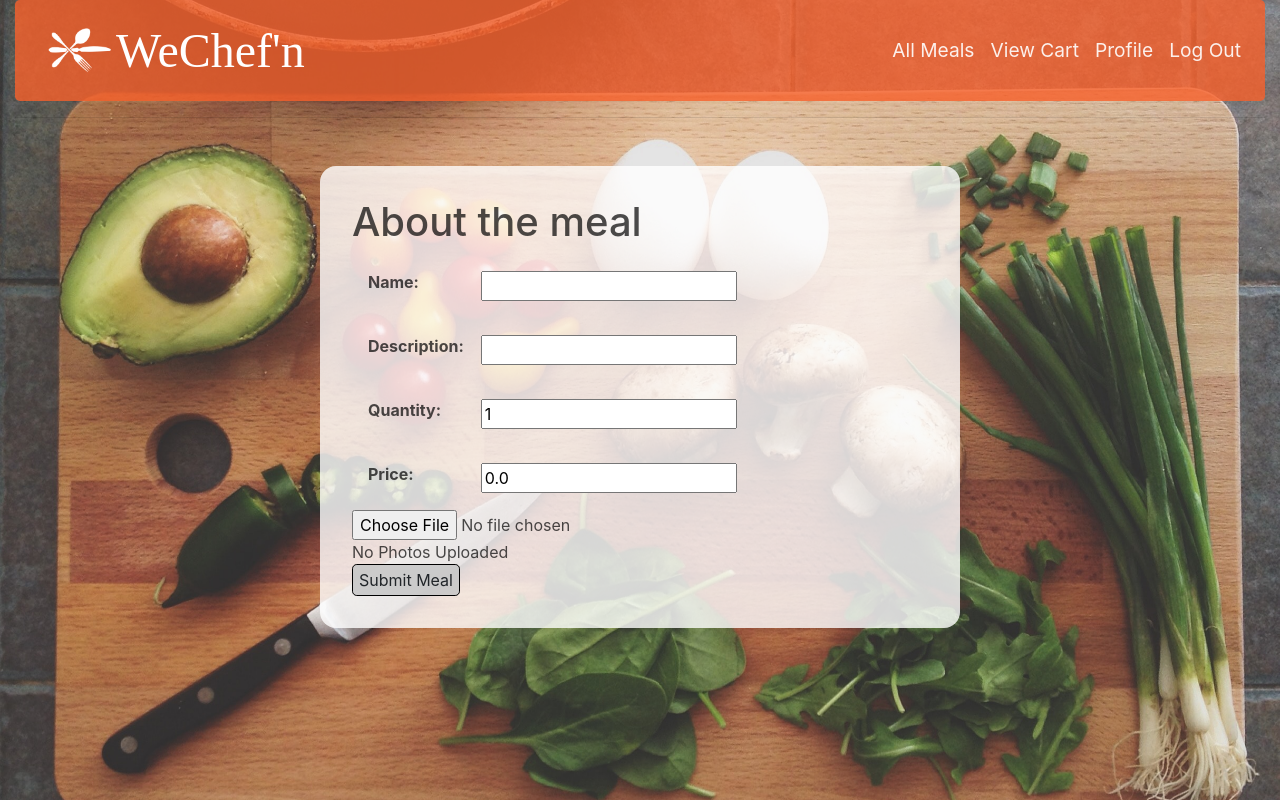
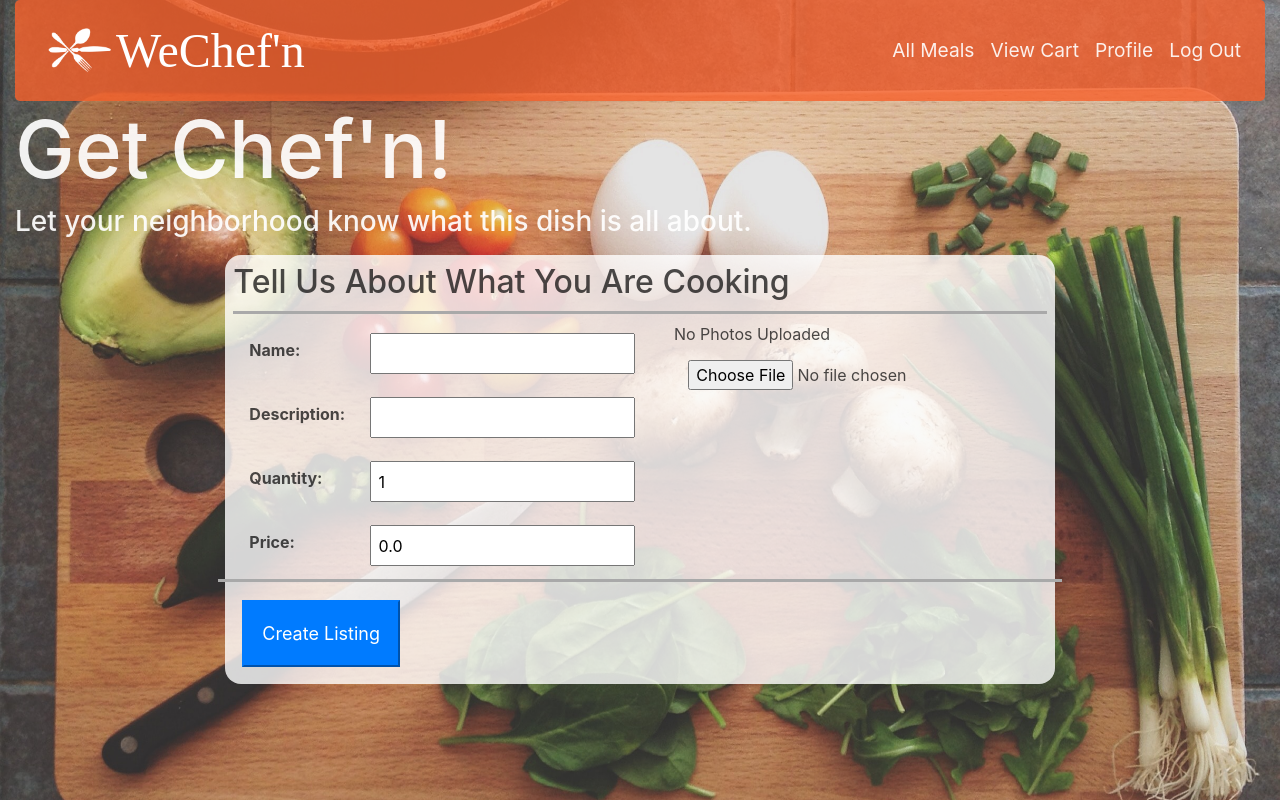
Before and after one commit to franics925/cook_around, a Django app: page /meals/create/ in a window 1280 px wide. Run offline with Django 3.2, Linux system fonts and the light colour scheme; the visitor is signed in with stand-in values (Sample User, id 1); some libraries are stand-ins or nearby versions.

Commit message:
make styling and html changes for index, meal form and detail

```diff
--- a/main_app/static/css/style.css
+++ b/main_app/static/css/style.css
@@ -12,6 +12,7 @@ nav {
     background: rgba(248, 97, 43, 80%);
     border-radius: .3em;
 }
+
 
 .navbar-toggler-icon {
     filter: brightness(0) invert(1);
@@ -81,7 +82,7 @@ main {
     margin: .3em;
     font-size: 1.25rem;
     line-height: 1.2; */
-    border-radius: .3rem;
+    border-radius: .2rem;
     border-color: black;
     background-color: rgba(200, 200, 200, 90%);
     padding: 3px 6px;
@@ -119,11 +120,10 @@ main {
 
 #mealcard.card {
     border-radius: 1em;
-    max-width: 31em;
-    max-height: 19.5em;
+    max-width: 24em;
+    max-height: 15bem;
     margin: 1em;
     /* background-color: rgba(255, 255, 255, .9); */
-
 }
 
 #meal_image {
@@ -178,8 +178,13 @@ th {
 
 #mealform, form {
     border-radius: 1em;
-    min-width: 40em;
-    padding: 2em;
+    padding: .5em;
+    position: relative;
+}
+
+input {
+    padding: .4em;
+    margin:.5em;
 }
 
 footer {
--- a/main_app/templates/main_app/meal_form.html
+++ b/main_app/templates/main_app/meal_form.html
@@ -1,26 +1,35 @@
 {% extends 'base.html' %}
 {% block content %}
-<hr>
 
-<div id="mealform">
-<form action="" method="post" class="form">
+<div class="banner">
+    <h1>Get Chef'n!</h1>
+    <h3>Let your neighborhood know what this dish is all about.</h3>
+</div>
+
+<div id="mealform" class="container">
+    <form action="" method="post" class="form-group">
         {% if object %}
-    <h1>Edit <span class="teal-text">{{object.model}}</span></h1>
+        <h2 style="border: 3px darkgrey; border-bottom-style: solid; padding-bottom: .3em;">Edit {{ meal.name }} <span class="teal-text">{{object.model}}</span></h2>
         {% else %}
-    <h1>About the meal</h1>
+        <h2 style="border: 3px darkgrey; border-bottom-style: solid; padding-bottom: .3em;">Tell Us About What You Are Cooking</h2>
         {% endif %}
+        <div class="row" style="border: 3px darkgrey; border-bottom-style: solid; padding-bottom: .1em;">
+            <div class="col-lg">
                 {% csrf_token %}
                 <table>
-        <!-- Render the inputs inside of <tr>s & <td>s -->
                 {{ form.as_table }}
                 </table>
+            </div>
+            <div class="col-sm" >
                 {% for photo in meal.photo_set.all %}
                 <img class="responsive-img card-panel" src="{{photo.url}}">
                 {% empty %}
+                <div class="card-panel teal-text center-align">No Photos Uploaded</div>
                 <input type="file" name="photo-file">
-    <div class="card-panel teal-text center-align">No Photos Uploaded</div>
                 {% endfor %}
-    <input type="submit" value="Submit Meal" class="btn">
+            </div>
+        </div>
+        <input type="submit" value="Create Listing" class="btn-primary btn-large" style="margin-top: 1em; padding: 1em; font-size: 18px;">
     </form>
 </div>
 
--- a/main_app/templates/meals/index.html
+++ b/main_app/templates/meals/index.html
@@ -4,6 +4,7 @@
 <div class="container-fluid" id="indexpage">
   <div class="banner">
     <h1>Find Food Near You</h1><br><br>
+    <!-- move styling in line below into css -->
     <h2 style="height: 250px; color: white; opacity: 80%;">From beignets to brisket and chow mein to chowder<br>Browse from a selection of the finest homemade food your neighbors have to offer.</h3>
   </div>
   <div class="container">
```
Also changed, not shown: main_app/templates/meals/detail.html (+7 -1 lines). Lines whose indentation alone changed are shown as unchanged.
